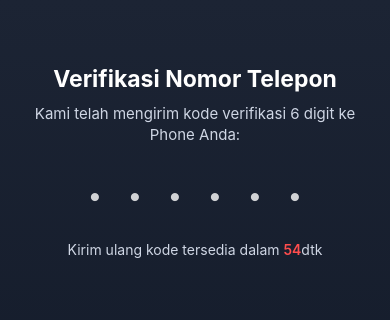
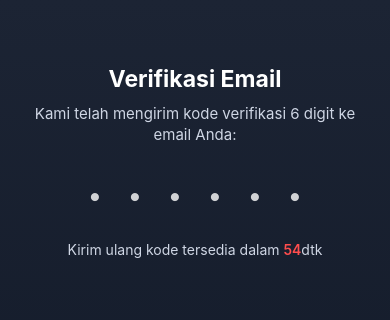
Before and after one commit to virasucisefiani/Triv, a plain HTML site: page otp.html in a window 390 px wide. Shown: the top 320 px of the page. Drawn offline with Linux system fonts and the light colour scheme.

Commit message:
Update verification message from phone to email

```diff
--- a/otp.html
+++ b/otp.html
@@ -132,8 +132,8 @@ p{
 
 <div class="container" onclick="focusInput()">
 
-  <h2>Verifikasi Nomor Telepon</h2>
-  <p>Kami telah mengirim kode verifikasi 6 digit ke Phone Anda:</p>
+  <h2>Verifikasi Email</h2>
+  <p>Kami telah mengirim kode verifikasi 6 digit ke email Anda:</p>
 
   <input type="text" id="realInput" maxlength="6" autocomplete="off">
 
```
